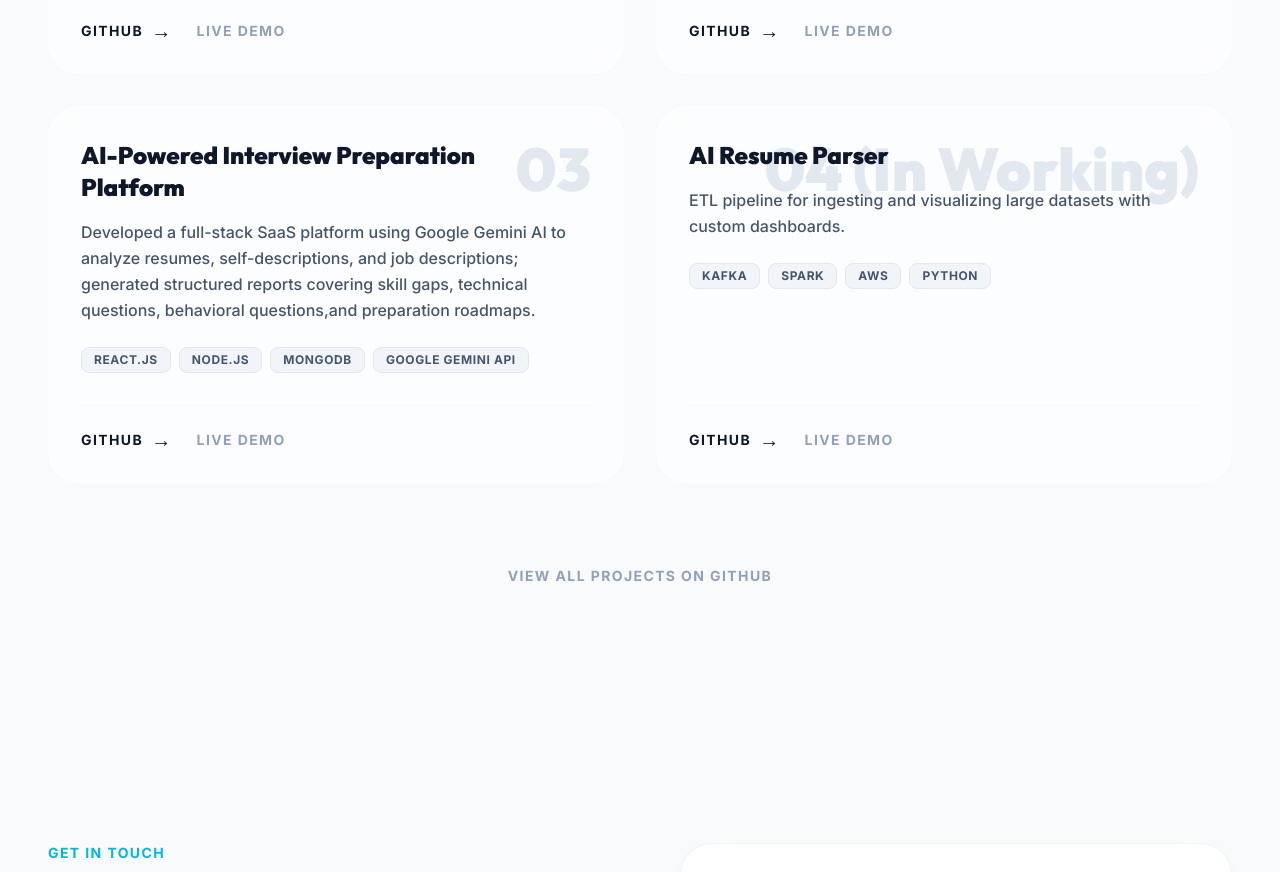
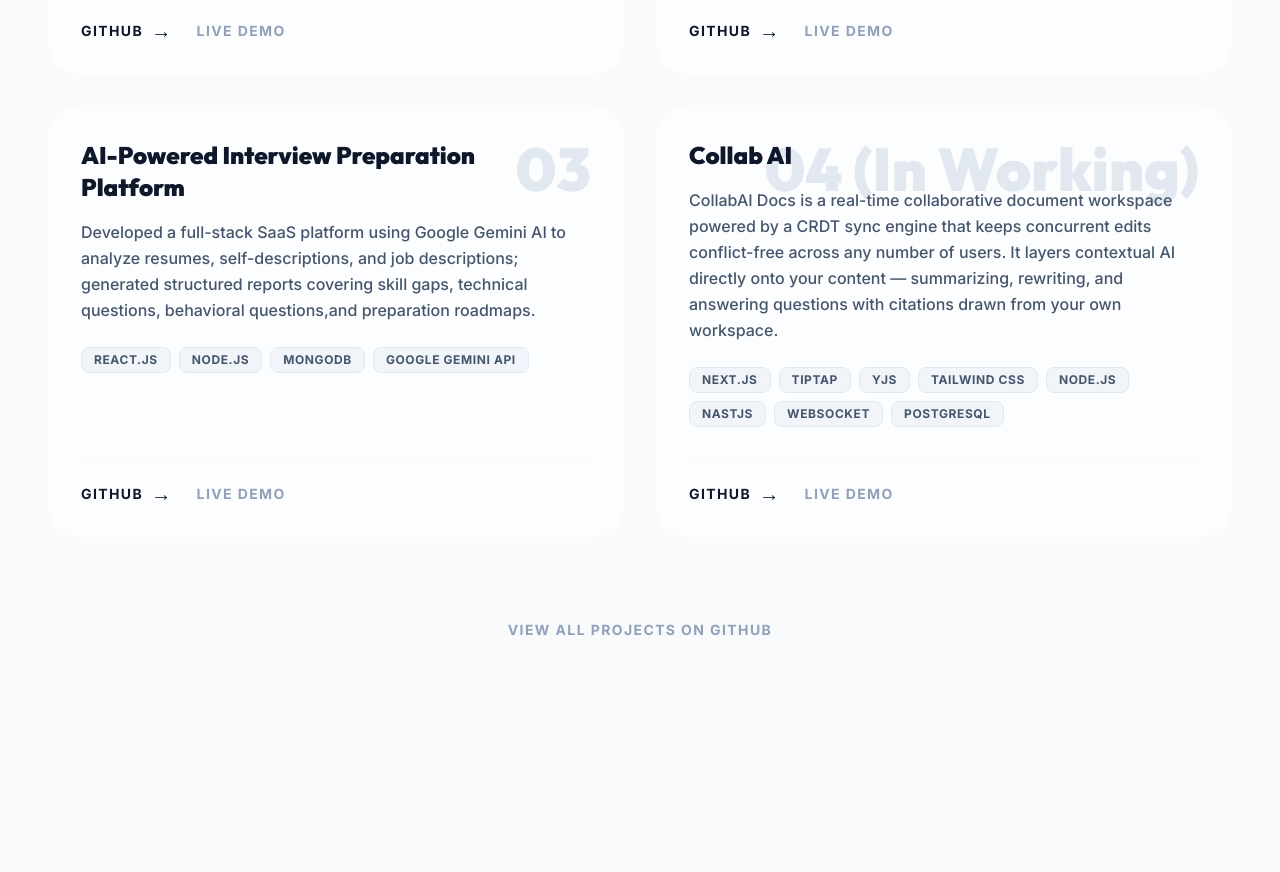
Before and after one commit to AmanSingh-404/portfolio, a React (Vite) app: page / in a window 1280 px wide. Shown: the part 2440-3312 px from the top of the page. Built offline with nearby package versions, Linux system fonts and the light colour scheme.

Commit message:
Update Project

```diff
--- a/src/components/ProjectsPage.jsx
+++ b/src/components/ProjectsPage.jsx
@@ -28,9 +28,9 @@ const ProjectsPage = () => {
         },
         {
             id: "04 (In Working)",
-            title: "AI Resume Parser",
-            description: "ETL pipeline for ingesting and visualizing large datasets with custom dashboards.",
-            tech: ["Kafka", "Spark", "AWS", "Python"],
+            title: "Collab AI",
+            description: "CollabAI Docs is a real-time collaborative document workspace powered by a CRDT sync engine that keeps concurrent edits conflict-free across any number of users. It layers contextual AI directly onto your content — summarizing, rewriting, and answering questions with citations drawn from your own workspace.",
+            tech: ["Next.js", "TipTap", "Yjs"," Tailwind CSS","Node.js", "Nastjs", "websocket", "PostgreSQL"],
             liveLink: "#",
             repoLink: "#"
         }
```
